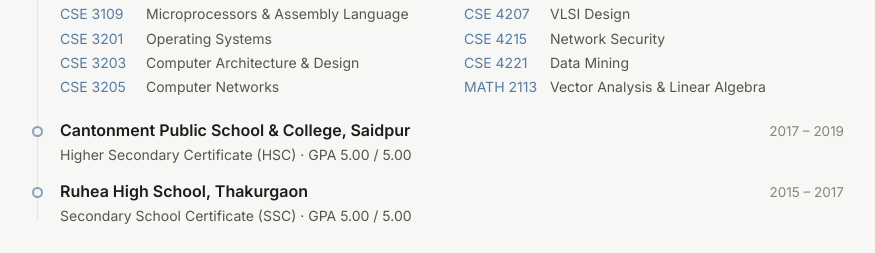
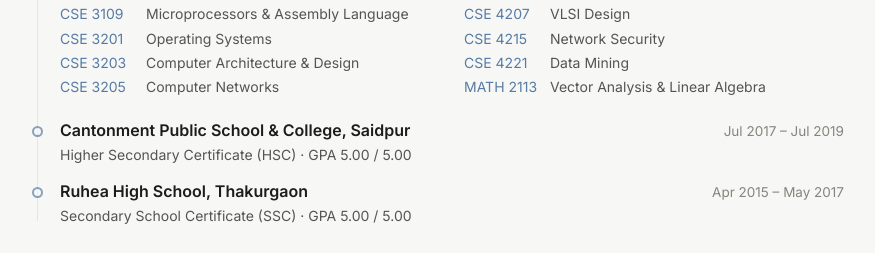
Before and after one commit to shafiullahshafin/shafiullahshafin.github.io, a Next.js app: page / in a window 1280 px wide. Shown: the part 2200-2453 px from the top of the page, without its empty margins (400-1275 px from the left). Built offline with nearby package versions, Linux system fonts and the light colour scheme.

Commit message:
Added months to HSC and SSC dates

```diff
--- a/app/data/site.js
+++ b/app/data/site.js
@@ -286,14 +286,14 @@ export const education = [
   {
     school: 'Cantonment Public School & College, Saidpur',
     degree: 'Higher Secondary Certificate (HSC)',
-    period: '2017 – 2019',
+    period: 'Jul 2017 – Jul 2019',
     score: 'GPA 5.00 / 5.00',
     location: 'Saidpur, Bangladesh',
   },
   {
     school: 'Ruhea High School, Thakurgaon',
     degree: 'Secondary School Certificate (SSC)',
-    period: '2015 – 2017',
+    period: 'Apr 2015 – May 2017',
     score: 'GPA 5.00 / 5.00',
     location: 'Thakurgaon, Bangladesh',
   },
```
